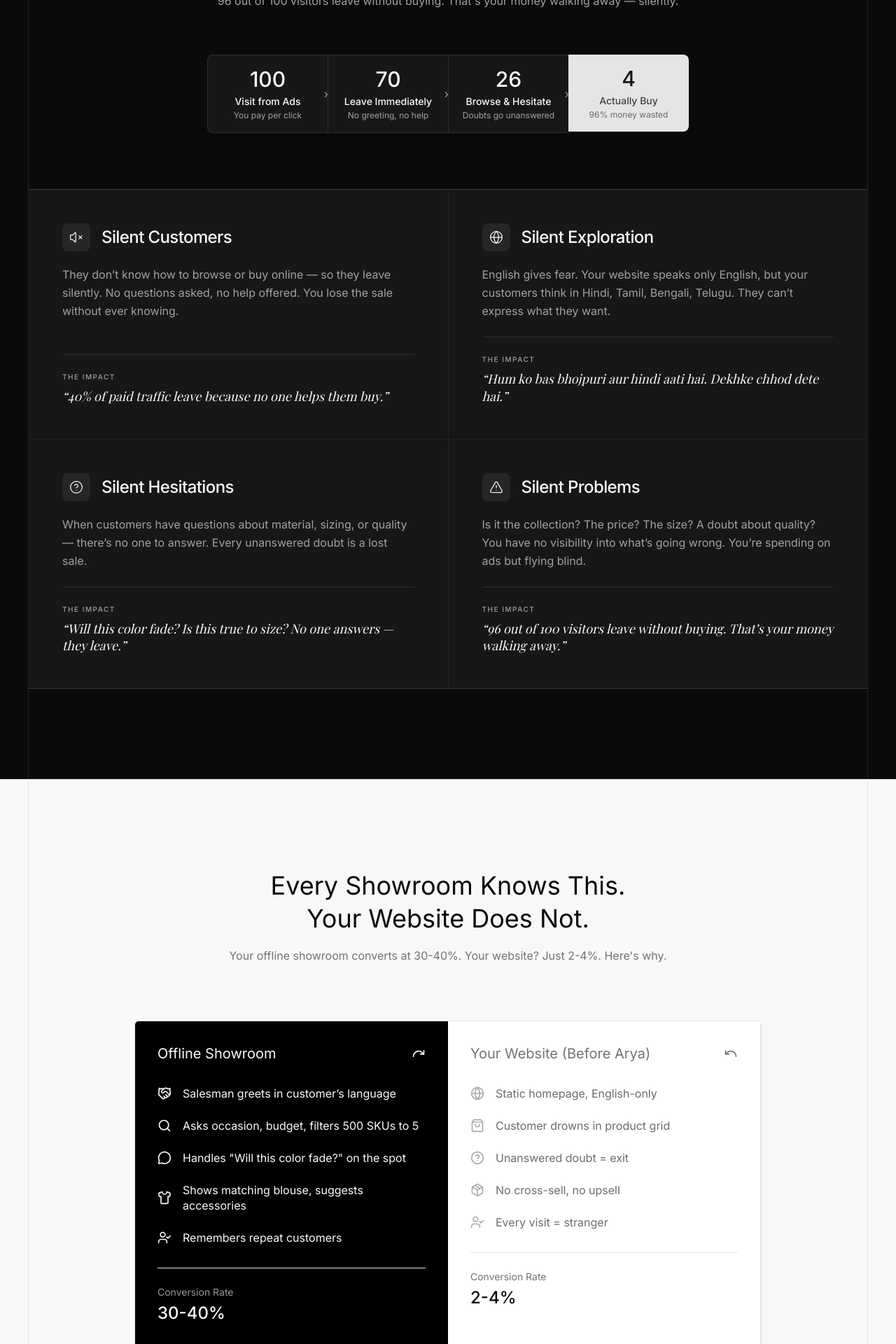
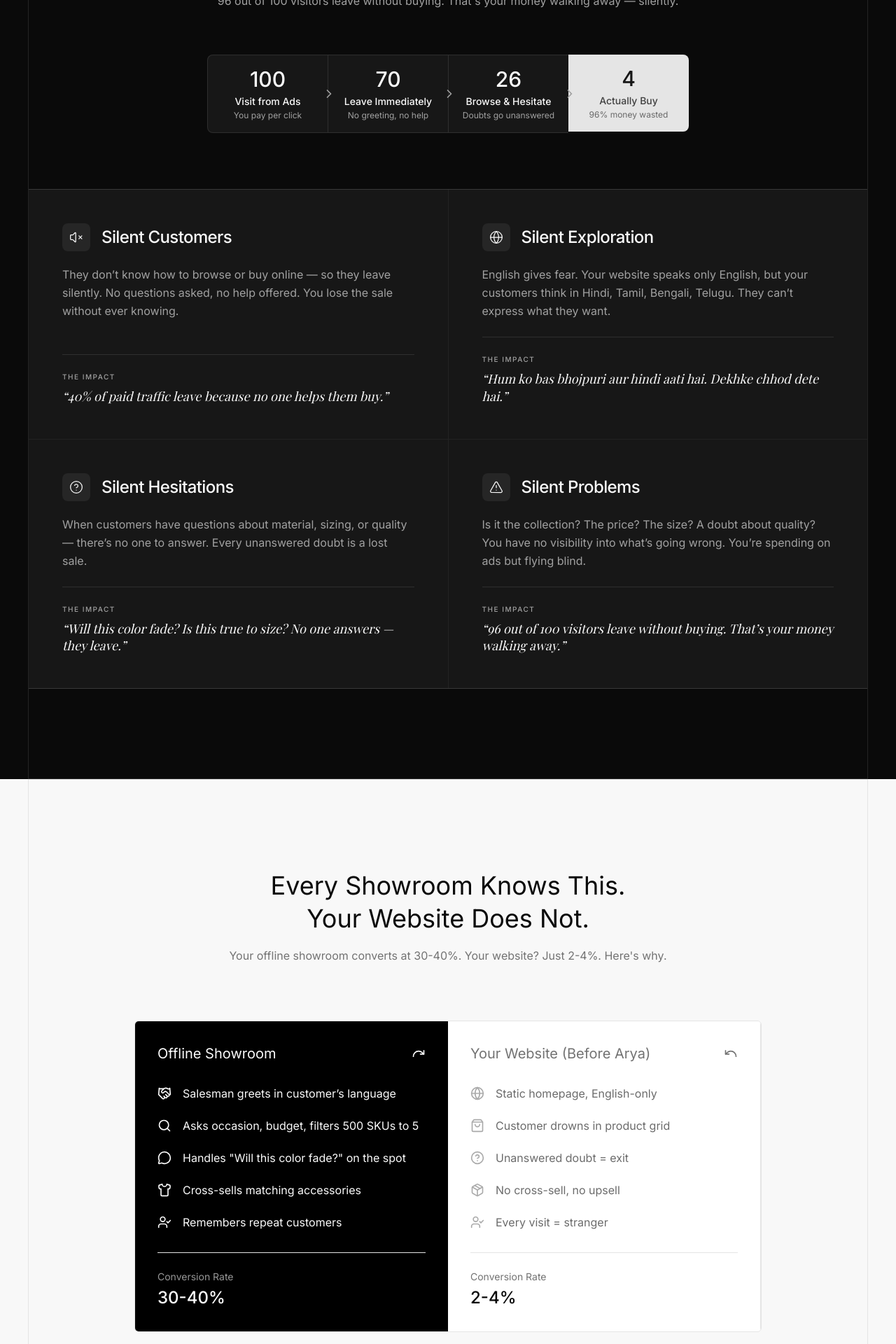
Before and after one commit to vaibhavgeek/voiceshop.in, a Next.js app: page / in a window 1280 px wide. Shown: the part 1900-3820 px from the top of the page at 70% size. Built offline with nearby package versions, Linux system fonts and the light colour scheme; a web font is replaced by a local one.

Commit message:
feat: landing improved

```diff
--- a/app/components/OldVsNew.tsx
+++ b/app/components/OldVsNew.tsx
@@ -16,7 +16,7 @@ const offlineItems = [
   { icon: Handshake, text: "Salesman greets in customer\u2019s language" },
   { icon: Search, text: "Asks occasion, budget, filters 500 SKUs to 5" },
   { icon: MessageCircle, text: 'Handles "Will this color fade?" on the spot' },
-  { icon: Shirt, text: "Shows matching blouse, suggests accessories" },
+  { icon: Shirt, text: "Cross-sells matching accessories" },
   { icon: UserCheck, text: "Remembers repeat customers" },
 ];
 
@@ -40,12 +40,12 @@ export default function OldVsNew() {
 
       <div className="flex flex-col md:flex-row max-w-4xl mx-auto border border-border rounded-md overflow-hidden">
         {/* Offline Showroom */}
-        <div className="w-full md:w-1/2 bg-primary px-4 py-6 md:px-6 lg:px-8 md:py-8">
+        <div className="w-full md:w-1/2 bg-primary px-4 py-6 md:px-6 lg:px-8 md:py-8 flex flex-col">
           <div className="flex items-center justify-between mb-8">
             <h3 className="text-lg md:text-xl text-primary-foreground font-normal">Offline Showroom</h3>
             <Redo className="size-5 text-primary-foreground" />
           </div>
-          <div className="space-y-6 pb-2 md:pb-0">
+          <div className="space-y-6 pb-6 md:pb-8">
             {offlineItems.map((item, i) => (
               <div key={i} className="flex gap-4 items-center">
                 <item.icon className="w-5 h-5 text-primary-foreground shrink-0" />
@@ -53,19 +53,19 @@ export default function OldVsNew() {
               </div>
             ))}
           </div>
-          <div className="mt-8 pt-6 border-t border-white/20">
+          <div className="mt-auto pt-6 border-t border-white/20">
             <div className="text-sm text-primary-foreground/60 mb-1">Conversion Rate</div>
             <div className="text-2xl font-medium text-primary-foreground">30-40%</div>
           </div>
         </div>
 
         {/* Your Website (Before Arya) */}
-        <div className="w-full md:w-1/2 bg-card px-4 py-6 md:px-6 lg:px-8 md:py-8 border-b md:border-b-0 md:border-r border-border">
+        <div className="w-full md:w-1/2 bg-card px-4 py-6 md:px-6 lg:px-8 md:py-8 border-b md:border-b-0 md:border-r border-border flex flex-col">
           <div className="flex items-center justify-between mb-8">
             <h3 className="text-lg md:text-xl text-muted-foreground font-normal">Your Website (Before Arya)</h3>
             <Undo className="size-5 text-muted-foreground" />
           </div>
-          <div className="space-y-6 pb-2 md:pb-0">
+          <div className="space-y-6 pb-6 md:pb-8">
             {websiteItems.map((item, i) => (
               <div key={i} className="flex gap-4 opacity-60 items-center">
                 <item.icon className="w-5 h-5 text-muted-foreground shrink-0" />
@@ -73,7 +73,7 @@ export default function OldVsNew() {
               </div>
             ))}
           </div>
-          <div className="mt-8 pt-6 border-t border-border">
+          <div className="mt-auto pt-6 border-t border-border">
             <div className="text-sm text-muted-foreground mb-1">Conversion Rate</div>
             <div className="text-2xl font-medium text-foreground">2-4%</div>
           </div>
--- a/app/components/WhyMagicalCX.tsx
+++ b/app/components/WhyMagicalCX.tsx
@@ -80,8 +80,10 @@ export default function WhyMagicalCX() {
                 </div>
               </div>
               {i < funnelSteps.length - 1 && (
-                <div className="absolute top-1/2 -right-px -translate-y-1/2 z-10 text-muted-foreground text-sm md:text-base">
-                  &rsaquo;
+                <div className="absolute top-1/2 -right-2 md:-right-3 -translate-y-1/2 z-10 text-muted-foreground">
+                  <svg width="16" height="16" viewBox="0 0 24 24" fill="none" stroke="currentColor" strokeWidth="2" strokeLinecap="round" strokeLinejoin="round" className="size-4 md:size-5">
+                    <polyline points="9 18 15 12 9 6" />
+                  </svg>
                 </div>
               )}
             </div>
--- a/app/layout.tsx
+++ b/app/layout.tsx
@@ -25,14 +25,14 @@ export default function RootLayout({
   children: React.ReactNode;
 }>) {
   return (
-    <html lang="en">
+    <html lang="en" suppressHydrationWarning>
       <head>
         <link
           href="https://fonts.googleapis.com/css2?family=STIX+Two+Text:ital,wght@0,400..700;1,400..700&display=swap"
           rel="stylesheet"
         />
       </head>
-      <body className={`${inter.variable} ${playfair.variable} font-sans antialiased`}>
+      <body className={`${inter.variable} ${playfair.variable} font-sans antialiased`} suppressHydrationWarning>
         {children}
       </body>
     </html>
```
